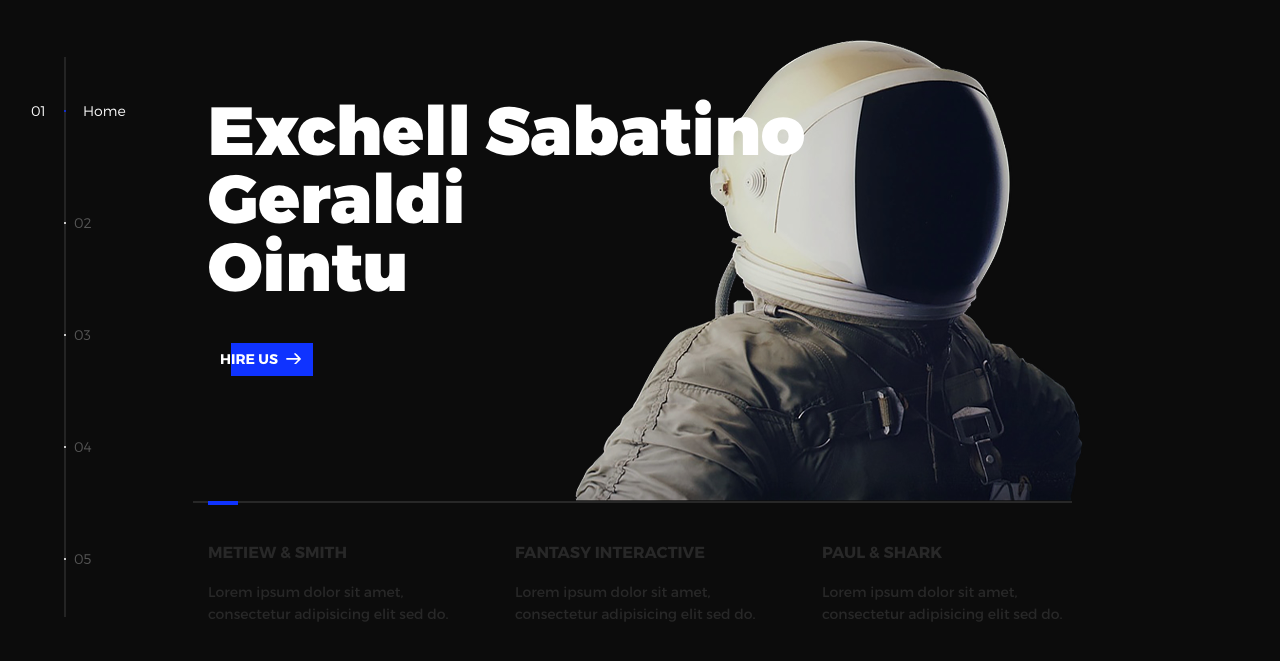
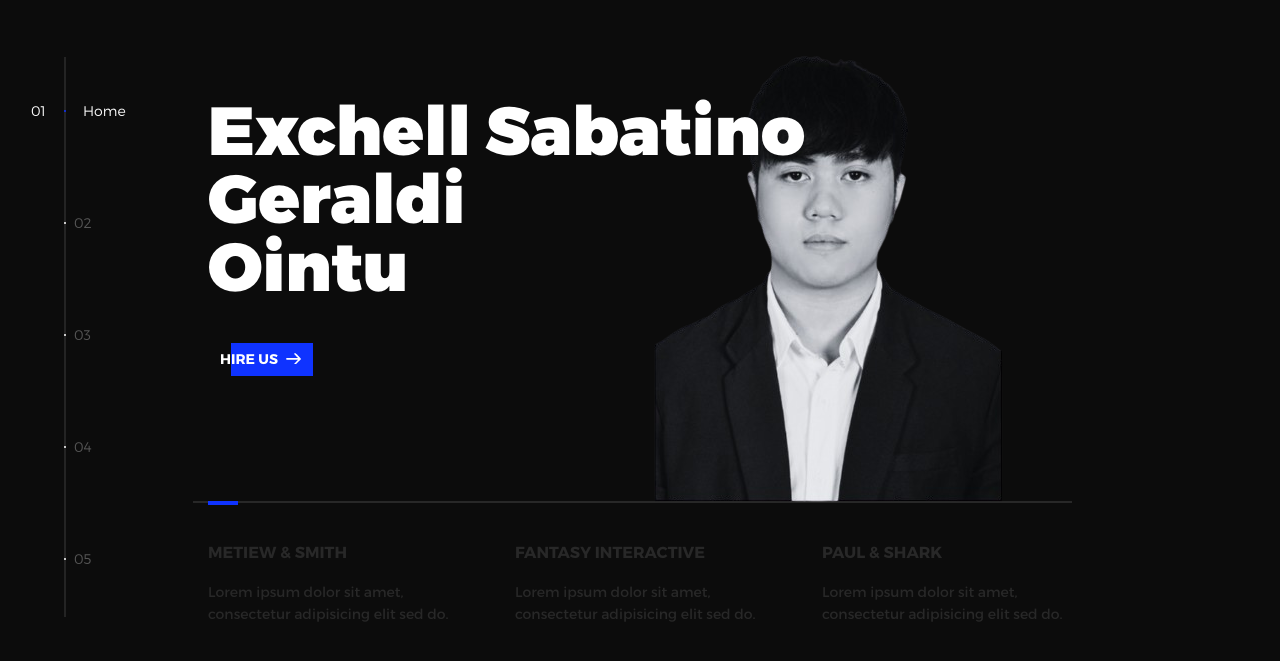
Before and after one commit to ExchellOintu/github-portfolio, a plain HTML site: page index.html in a window 1280 px wide. Shown: the part 63-724 px from the top of the page. Drawn offline with nearby package versions, Linux system fonts and the light colour scheme.

Commit message:
Update index.html

```diff
--- a/index.html
+++ b/index.html
@@ -57,7 +57,7 @@
                   </svg>
                   <span class="btn-background"></span>
                 </button>
-                <img src="assets/img/introduction-visual.png" alt="Welcome">
+                <img src="assets/img/bg-removebg-preview.png" alt="Welcome">
               </div>
               <div class="intro--options">
                 <a href="#0">
```
